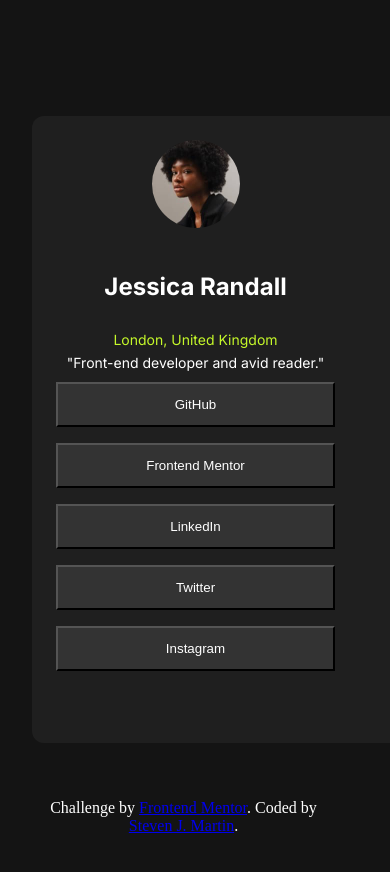
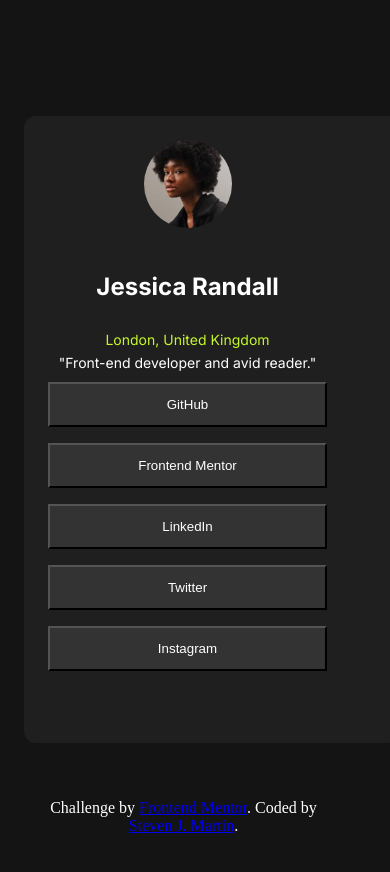
Before and after one commit to Il-Elementalist/social-links, a plain HTML site: page index.html in a window 390 px wide. Drawn offline with Linux system fonts and the light colour scheme.

Commit message:
resetting the media queries as they arent working ass as indended

```diff
--- a/Styles/style.css
+++ b/Styles/style.css
@@ -8,8 +8,9 @@
 
 /* HTML Elements Styles */
 body {
-    max-width: 375px;
-    height: 812px;
+    width: 100%;
+    min-height: 100vh;
+    margin: 0;
     background-color: hsl(0, 0%, 8%);
     color: hsl(0, 0%, 100%);
 }
```
